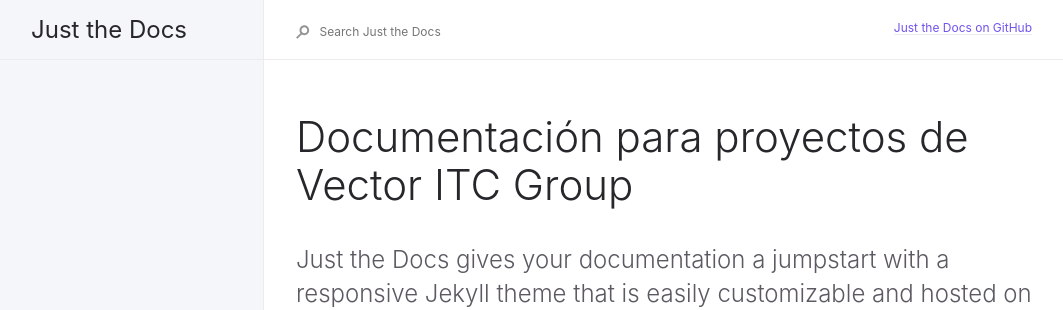
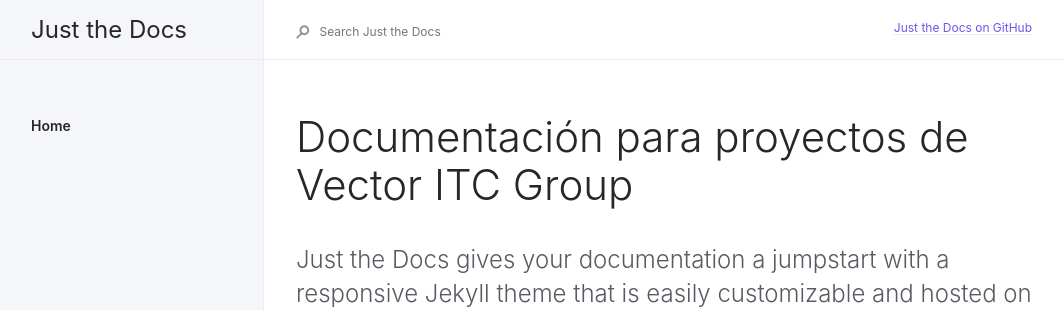
Before and after one commit to abeltranes/abeltranes.github.io, a Jekyll site: the page built from index.md, in a window 1280 px wide. Shown: the top 310 px of the page, without its empty margins (92-1155 px from the left). Built offline with Jekyll 4.4.1, drawn with Linux system fonts in a browser that asks for light colours.

Commit message:
Update nav.html

```diff
--- a/_includes/nav.html
+++ b/_includes/nav.html
@@ -3,7 +3,7 @@
     {% assign pages_list = site.html_pages | sort:"nav_order" %}
     {% for node in pages_list %}
       {% unless node.nav_exclude %}
-      {% if page.parent == node.title  %}
+      {% if page.parent == node.title  or page.url == node.url and node.parent == nil %}
       <li class="navigation-list-item{% if page.url == node.url or page.parent == node.title or page.grand_parent == node.title %} active{% endif %}">
         {% if page.parent == node.title or page.grand_parent == node.title  %}
           {% assign first_level_url = node.url | absolute_url %}
```
